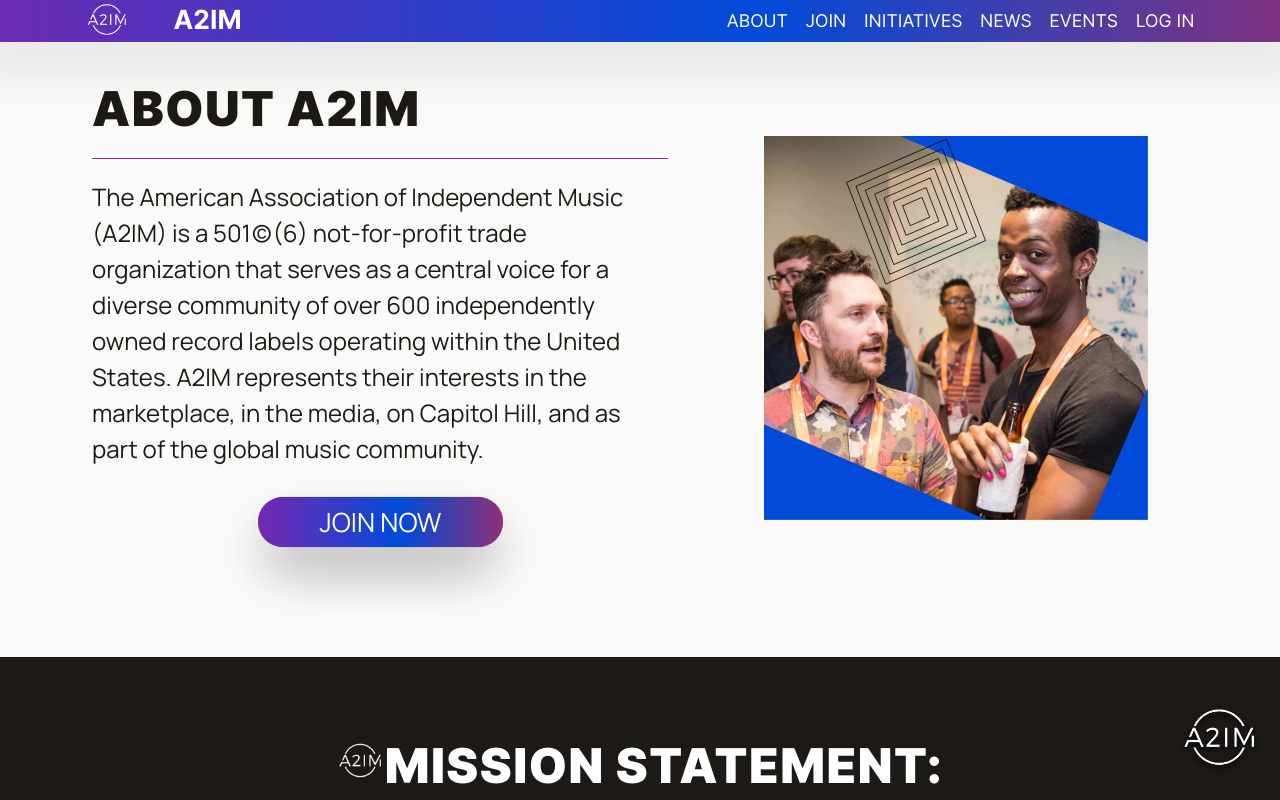
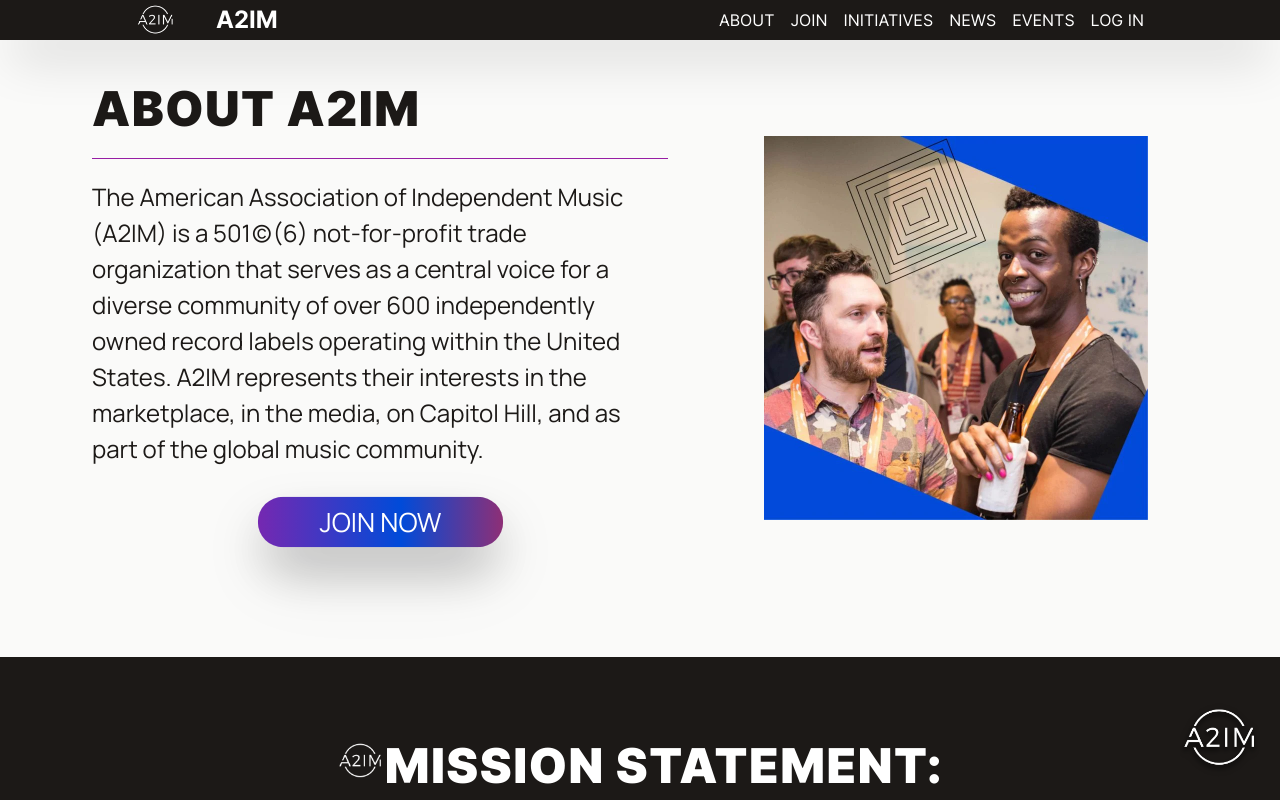
Before and after one commit to a2im/mainsite, a Next.js app: page /about-us in a window 1280 px wide. Shown: the top 800 px of the page. Built offline with nearby package versions, Linux system fonts and the light colour scheme; no server answers.

Commit message:
updated navbar & linked to member directory

```diff
--- a/app/about-us.tsx
+++ b/app/about-us.tsx
@@ -1,6 +1,6 @@
 import React from "react"
 import Image from "next/image";
-import { ButtonInternal } from "./button";
+import { ButtonInternal, ButtonExternal } from "./button";
 import { MissionStatement, IndieStatement, PolicyStatement } from "./segments";
 
 function About1 () {
@@ -99,7 +99,7 @@
               </li>
             </ul>
 
-<ButtonInternal href='/community'>COMMUNITY</ButtonInternal>
+<ButtonExternal href='https://membership.a2im.org/memberdirectory/FindStartsWith?term=%23%21'>COMMUNITY</ButtonExternal>
           </div>
         </div>
       </div>
--- a/app/navbar.tsx
+++ b/app/navbar.tsx
@@ -10,7 +10,7 @@
   useOnClickOutside(ref, () => setNavbar(false));
   return (
     <div>
-      <nav className="bggradient w-full fixed z-50 shadow-2xl px-5">
+      <nav className="bg-stone-900 w-full fixed z-50 shadow-2xl px-5">
         <div className="max-w-5xl justify-between mx-auto items-center md:flex">
           <div>
             <div className="flex items-center justify-between md:block">
--- a/app/segments.tsx
+++ b/app/segments.tsx
@@ -18,7 +18,7 @@
             <h3 className="text-center">ARE YOU READY TO JOIN OUR COMMUNITY?</h3>
             <div className="grid grid-cols-0 md:grid-cols-2 mx-auto justify-center">
         <ButtonExternal href='https://membership.a2im.org/member-application'>JOIN NOW</ButtonExternal>
-        <ButtonInternal href='/community'>COMMUNITY</ButtonInternal>
+        <ButtonExternal href='https://membership.a2im.org/memberdirectory/FindStartsWith?term=%23%21'>COMMUNITY</ButtonExternal>
         </div>
         </div>
         </div>
@@ -31,7 +31,7 @@
             <h3 className="text-center">ARE YOU READY TO JOIN OUR COMMUNITY?</h3>
         <div className="grid grid-cols-0 md:grid-cols-2 mx-auto justify-center">
         <ButtonExternal href='https://membership.a2im.org/member-application'>JOIN NOW</ButtonExternal>
-        <ButtonInternal href='/community'>COMMUNITY</ButtonInternal>
+        <ButtonExternal href='https://membership.a2im.org/memberdirectory/FindStartsWith?term=%23%21'>COMMUNITY</ButtonExternal>
         </div>
         </div>
         </div>
```
